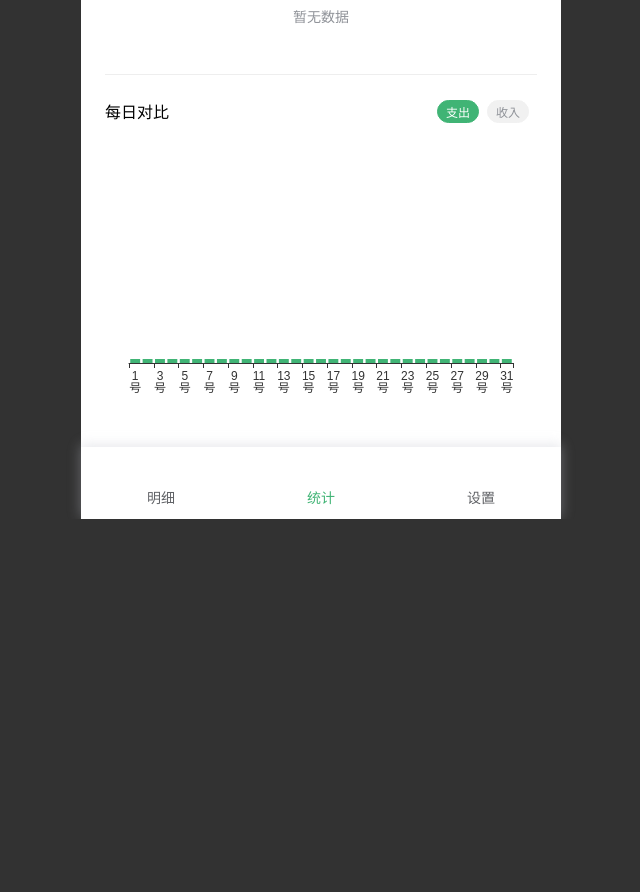
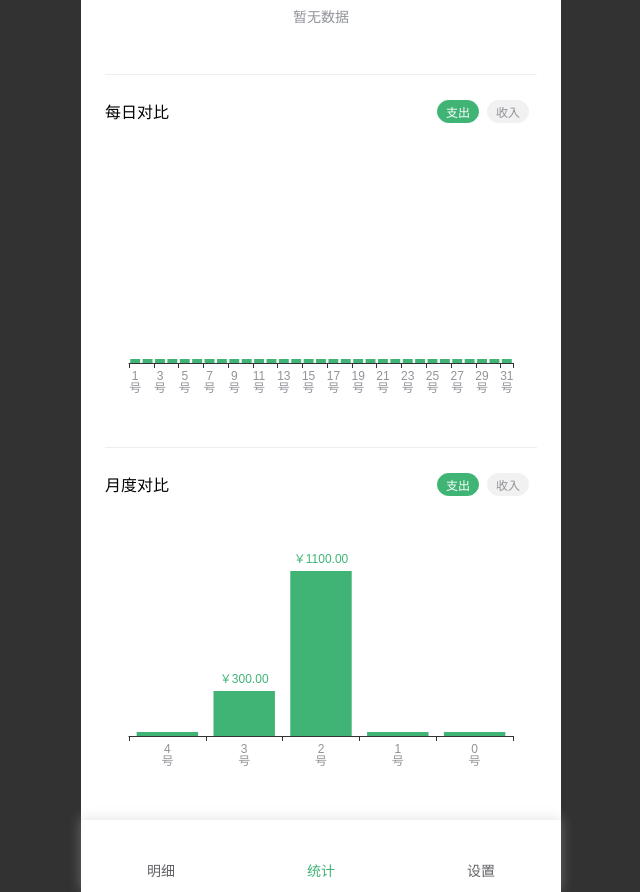
Before and after one commit to haixiangyan/weixin-cash, a React (Create React App) app: page /analysis in a window 1280 px wide. Shown: the part 400-1292 px from the top of the page, without its empty margins (319-959 px from the left). Before the commit the page ends 919 px from the top, so only its background shows below. Built offline with nearby package versions, Linux system fonts and the light colour scheme.

Commit message:
添加月度对比

```diff
--- a/src/components/MonthPanel.tsx
+++ b/src/components/MonthPanel.tsx
@@ -45,7 +45,7 @@ const MonthItem = styled.li<TMonthItem>`
   color: ${props => props.selected ? 'white' : props.theme.$normalText}
 `
 
-const getPrevMonths = () => {
+export const getPrevMonths = () => {
   const DURATION = 5
 
   return [...Array(DURATION)].map((_, index) => dayjs().subtract(index, 'month'))
--- a/src/lib/chart.ts
+++ b/src/lib/chart.ts
@@ -21,11 +21,14 @@ export const barChart = (xData: any[], yData: any[], type: TRecordType) => {
     xAxis: {
       axisLabel: {
         formatter: '{value}\n号',
+        textStyle: {
+          color: theme.$subText
+        }
       },
       data: xData
     },
     yAxis: {
-      show: false,
+      show: false
     },
     series: [
       {
@@ -36,7 +39,7 @@ export const barChart = (xData: any[], yData: any[], type: TRecordType) => {
           show: true,
           position: 'top',
           color,
-          formatter: (data: any) => data.value === 0 ? '' : `￥${data.value}`
+          formatter: (data: any) => data.value === 0 ? '' : `￥${data.value.toFixed(2)}`
         },
         itemStyle: {
           color,
--- a/src/pages/Analysis/Analysis.tsx
+++ b/src/pages/Analysis/Analysis.tsx
@@ -11,6 +11,7 @@ import {MONTH} from '../../lib/date'
 import CategorySection from './CategorySection'
 import Divider from '../../components/Dividier'
 import DayAnalysis from './DayAnalysis'
+import MonthAnalysis from './MonthAnalysis'
 
 const StyledAnalysis = styled.div`
   flex-grow: 1;
@@ -42,7 +43,13 @@ const Analysis: React.FC = () => {
 
           <Divider direction="horizontal" gap={24}/>
 
-          <DayAnalysis month={month} monthRecord={selectedRecordList}/>
+          <DayAnalysis month={month}
+                       monthRecord={selectedRecordList}
+                       />
+
+          <Divider direction="horizontal" gap={24}/>
+
+          <MonthAnalysis getMonthRecord={getMonthRecord}/>
         </Main>
       </StyledAnalysis>
 
--- a/src/pages/Analysis/DayAnalysis.tsx
+++ b/src/pages/Analysis/DayAnalysis.tsx
@@ -45,8 +45,6 @@ const DayAnalysis: React.FC<TProps> = (props) => {
   const yDayData = getYData(xDayData, rawRecordList)
   const dayChartOptions = barChart(xDayData, yDayData, type)
 
-  // 每月对比
-
   return (
     <section>
       <Header>
@@ -67,9 +65,7 @@ const DayAnalysis: React.FC<TProps> = (props) => {
       </Header>
 
       <Main>
-        <div>
-          <ReactEcharts option={dayChartOptions}/>
-        </div>
+        <ReactEcharts option={dayChartOptions}/>
       </Main>
     </section>
   )
--- /dev/null
+++ b/src/pages/Analysis/MonthAnalysis.tsx
@@ -0,0 +1,82 @@
+import * as React from 'react'
+import {parseMonthRecord, TMonthRecord, TRecordType} from '../../hooks/useRecordList'
+import {getPrevMonths} from '../../components/MonthPanel'
+import {Dayjs} from 'dayjs'
+import {MONTH} from '../../lib/date'
+import Button from '../../components/Button'
+import {useState} from 'react'
+import styled from 'styled-components'
+import ReactEcharts from 'echarts-for-react'
+import {barChart} from '../../lib/chart'
+
+type TProps = {
+  getMonthRecord: (month: string) => TMonthRecord | undefined
+}
+
+const Header = styled.div`
+  display: flex;
+  align-items: center;
+  justify-content: space-between;
+  > span {
+    font-size: ${props => props.theme.$mainTextSize};
+  }
+`
+
+const Main = styled.div`
+  margin: 0 -24px;
+`
+
+const getYData = (months: Dayjs[], getMonthRecord: Function) => {
+  return months.map(m => {
+    const monthRecord = getMonthRecord(m.format(MONTH))
+    // 没有就为 0
+    if (!monthRecord) return 0
+
+    // 计算总数
+    let total = 0
+    parseMonthRecord(monthRecord).forEach(r => total += r.amount)
+
+    return total
+  })
+}
+
+
+const MonthAnalysis: React.FC<TProps> = (props) => {
+  const {getMonthRecord} = props
+
+  const [type, setType] = useState<TRecordType>('expense')
+
+  // 每月对比
+  const months = getPrevMonths()
+  const xData = months.map(m => m.get('month'))
+  const yData = getYData(months, getMonthRecord)
+
+  const monthChartOptions = barChart(xData, yData, type)
+
+  return (
+    <div>
+      <Header>
+        <span>月度对比</span>
+
+        <span>
+          <Button recordType={type === 'expense' ? 'success' : 'none'}
+                  size="small"
+                  onClick={() => setType('expense')}>
+            支出
+          </Button>
+          <Button recordType={type === 'income' ? 'warning' : 'none'}
+                  size="small"
+                  onClick={() => setType('income')}>
+            收入
+          </Button>
+        </span>
+      </Header>
+
+      <Main>
+        <ReactEcharts option={monthChartOptions}/>
+      </Main>
+    </div>
+  )
+}
+
+export default MonthAnalysis
```
